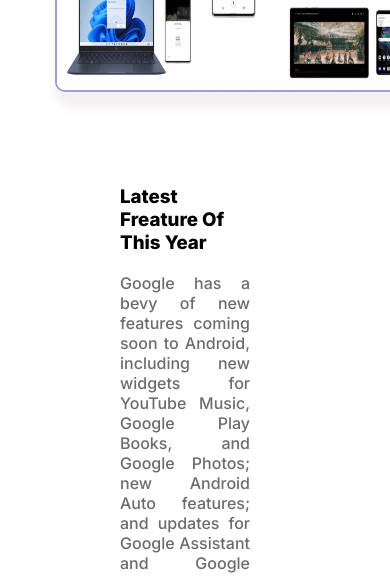
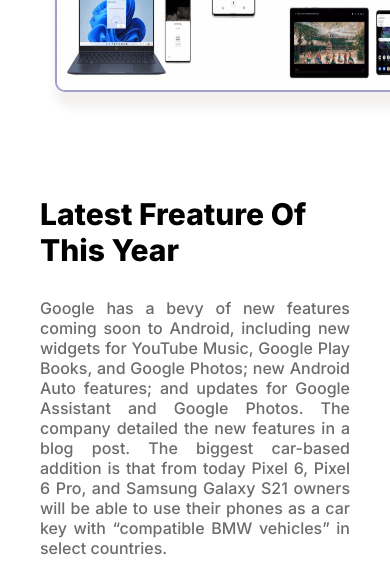
Before and after one commit to NJ-Zerin/influencer-gear, a plain HTML site: page index.html in a window 390 px wide. Shown: the part 6210-6786 px from the top of the page. Drawn offline with Linux system fonts and the light colour scheme.

Commit message:
final_commit

```diff
--- a/style.css
+++ b/style.css
@@ -161,7 +161,8 @@ a:hover {
 }
 /* Own added section  */
 .new-feature {
-  display: flex;
+  display: grid;
+  grid-template-columns: 1fr 2fr;
 }
 .styling {
   position: relative;
@@ -204,10 +205,11 @@ a:hover {
   padding-right: 15px;
 }
 #tech-news {
-  padding-left: 80px;
-  padding-right: 100px;
+  padding-left: 60px;
+  padding-right: 10px;
 }
-#new-head {
+#tech-news h1 {
+  font-size: 30px;
   padding-top: 70px;
 }
 #new-para {
@@ -283,6 +285,11 @@ margin: auto;
 .new-feature {
   display: block;
 }
+#tech-news {
+  padding-left: 0px;
+  padding-right: 0px;
+}
+
 .styling:hover .late {
   display: none;
 }
```
